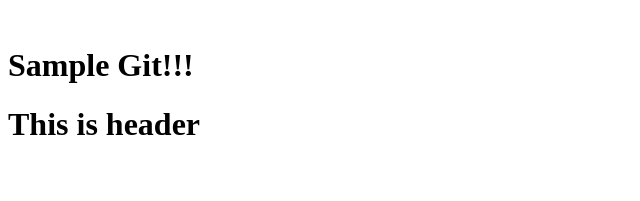
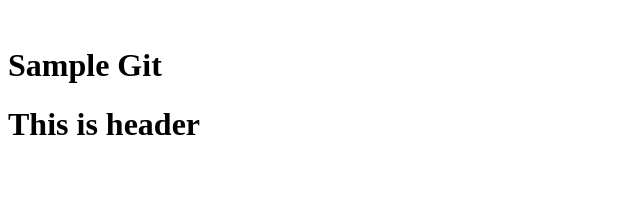
Before and after one commit to IMLV1/sample_git2, a plain HTML site: page index.html in a window 1280 px wide. Shown: the top 201 px of the page, 0-640 px from the left. Drawn offline with Linux system fonts and the light colour scheme.

Commit message:
Resolve merge conflict

```diff
--- a/index.html
+++ b/index.html
@@ -2,7 +2,7 @@
 <html lang=“en”>
 <head><title>Sample Git</title></head>
 <body>
-<h1>Sample Git!!!</h1>
+<h1>Sample Git</h1>
 <h1>This is header</h1>
 <h1>This is secend new feature</h1>
 <h1>This is new feature</h1>
```
